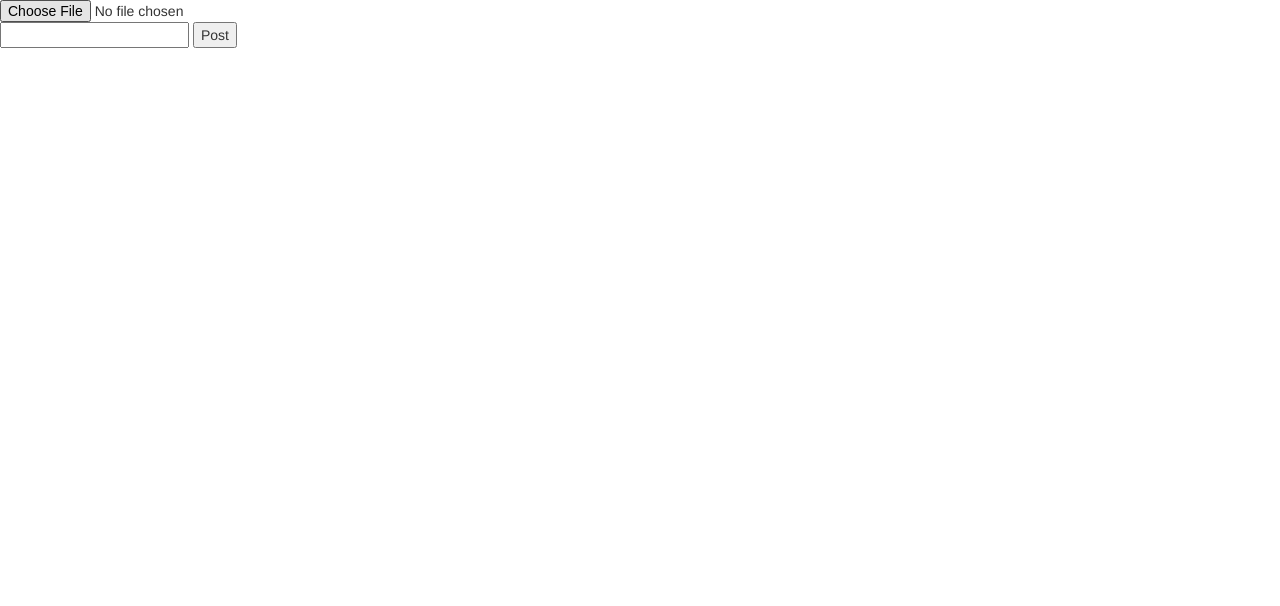
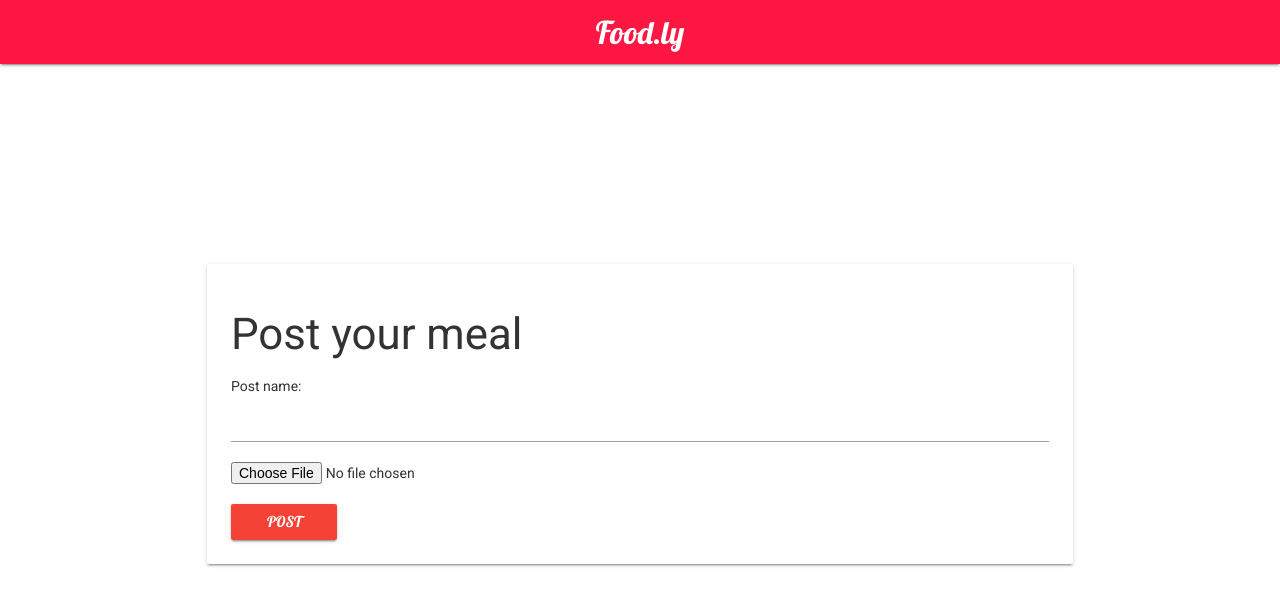
Before and after one commit to willibles/foodly-new, a PHP site: page /createpost.php in a window 1280 px wide. Shown: the top 606 px of the page. Run offline with PHP 8.4, Linux system fonts and the light colour scheme; some libraries are stand-ins or nearby versions.

Commit message:
Finished
(By Will on Jack's PC)

```diff
--- a/createpost.php
+++ b/createpost.php
@@ -1,8 +1,46 @@
 <?php
 include('header.php');
  ?>
-<form action="createpostprocessor.php" method="post" enctype="multipart/form-data">
-	<input type="file" name="image" >
-	<input type="text" name="content" width="50" height="300">
-	<input name="submit" type="submit" value="Post">
-</form>
+<html>
+ 	<head>
+ 		<title>Food.ly</title>
+ 		<link type="text/css" rel="stylesheet" href="https://cdnjs.cloudflare.com/ajax/libs/materialize/0.97.7/css/materialize.css"  media="screen,projection"/>
+ 		<link href="https://fonts.googleapis.com/icon?family=Material+Icons" rel="stylesheet" />
+ 		<link href="https://fonts.googleapis.com/icon?family=Roboto" rel="stylesheet" />
+     <link href="https://fonts.googleapis.com/icon?family=Lobster" rel="stylesheet" />
+     <meta name="viewport" content="width=device-width, initial-scale=1.0"/>
+ 	</head>
+   <style>
+     body{
+       font-family: 'Roboto';
+     }
+     a{font-family: 'Lobster'}
+   </style>
+ 	<body>
+ 		<div class="navbar-fixed">
+ 			<nav>
+     			<div class="nav-wrapper red accent-3">
+ 					<a href="#!" class="brand-logo center">Food.ly</a>
+     			</div>
+   			</nav>
+ 		</div>
+ 		<div class="container">
+       <div class="row">
+         <div class="col s12 m12">
+           <div class="card white">
+             <div class="card-content" style="margin-top:25vh;">
+               <h3>Post your meal</h3>
+                <form action="createpostprocessor.php" method="post" enctype="multipart/form-data">
+	                 <p>Post name:</p><input type="text" name="content" width="50" height="300" />
+                   <input type="file" name="image" />
+                   <br/>
+	                 <a href="#" class="waves-effect waves-light btn red"><input name="submit" type="submit" value="Post" /></a>
+                 </form>
+              </div>
+            </div>
+          </div>
+        </div>
+      </div>
+    </div>
+  </body>
+</html>
--- a/dashboard.php
+++ b/dashboard.php
@@ -21,6 +21,9 @@
 			<nav>
     			<div class="nav-wrapper red accent-3">
 					<a href="#!" class="brand-logo center">Food.ly</a>
+					<ul class="right">
+        		<li><a href="login.php"><i class="material-icons">person_pin</i></a></li>
+      		</ul>
     			</div>
   			</nav>
       </div>
```
